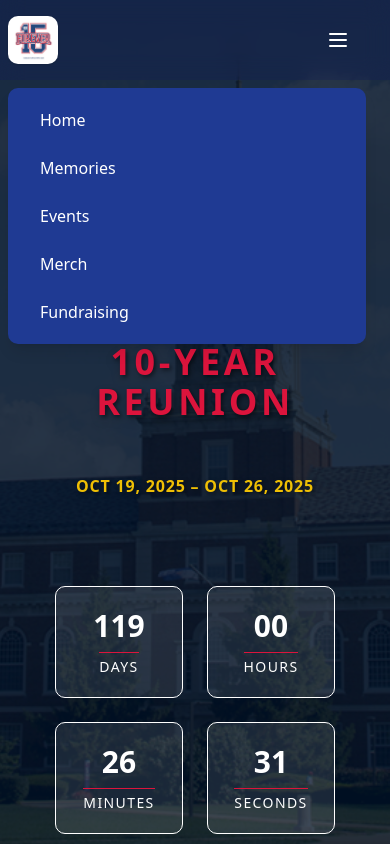
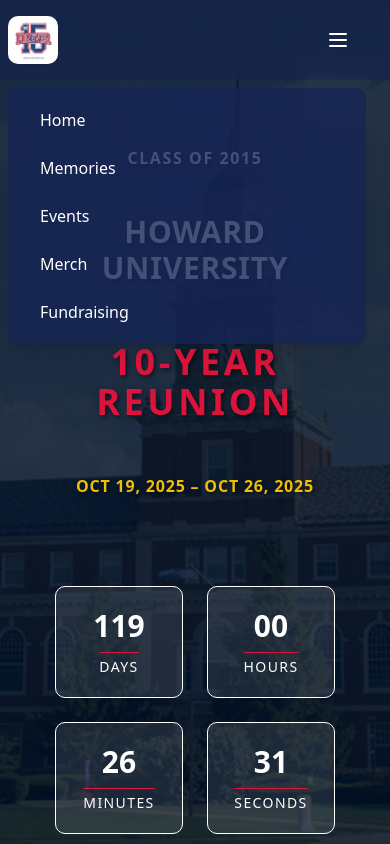
Before and after one commit to syscilythedeveloper/hu15forever, a Next.js app: page / in a window 390 px wide. Both pictures are taken after a click on the button "Open menu". Shown: the top 844 px of the page. Built offline with nearby package versions, Linux system fonts and the light colour scheme.

Commit message:
overlay on mobile menu

```diff
--- a/src/components/Navbar.tsx
+++ b/src/components/Navbar.tsx
@@ -82,7 +82,7 @@
 
         {/* Mobile Menu Dropdown */}
         {menuOpen && (
-          <div className="md:hidden flex flex-col bg-hu-navy text-white rounded-lg shadow-lg mt-2 px-4 py-3 space-y-2 animate-fade-in absolute left-2 right-6 top-full z-50">
+          <div className="md:hidden flex flex-col  bg-blue-950/80 backdrop-blur-md text-white rounded-lg shadow-lg mt-2 px-4 py-3 space-y-2 animate-fade-in absolute left-2 right-6 top-full z-50">
             <a
               href="#home"
               className="navbar-link"
```
